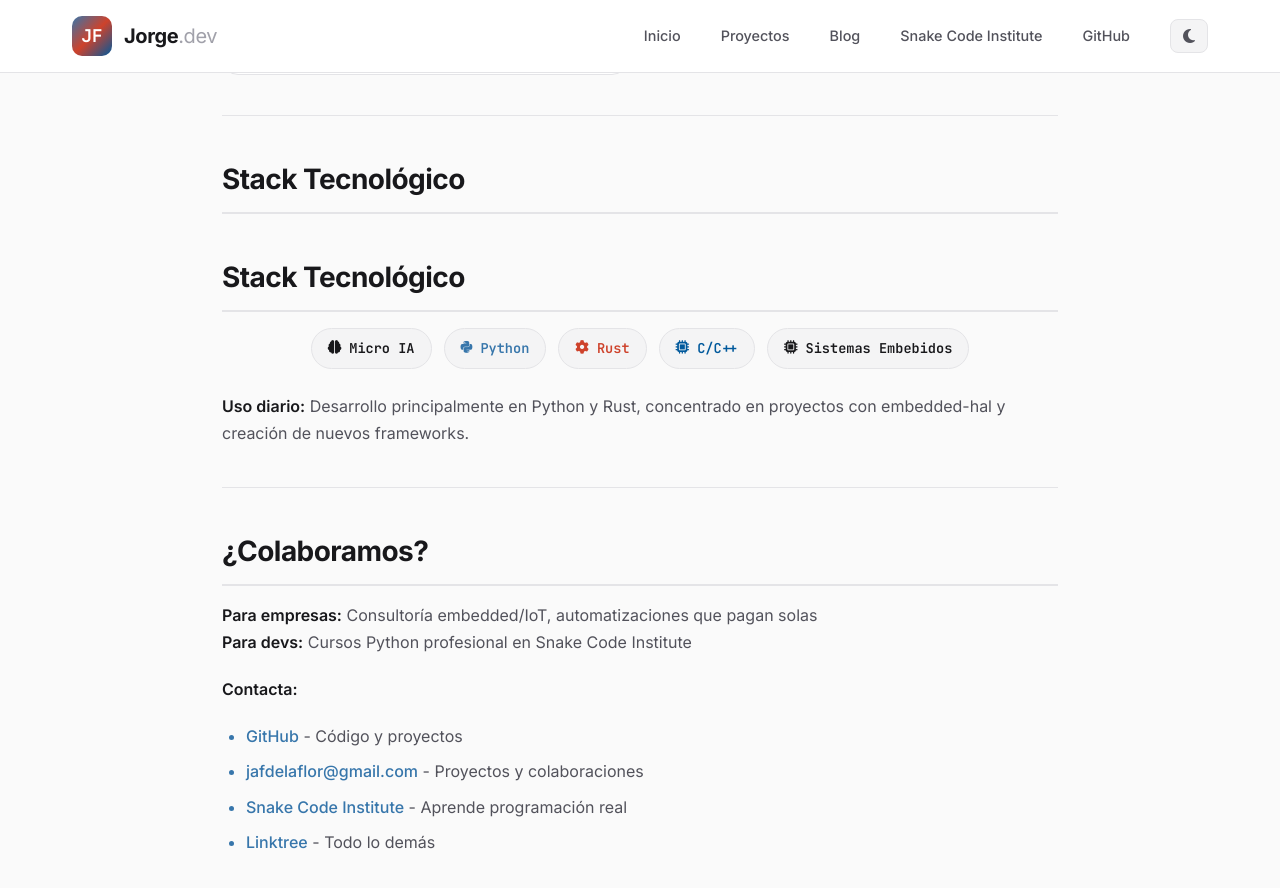
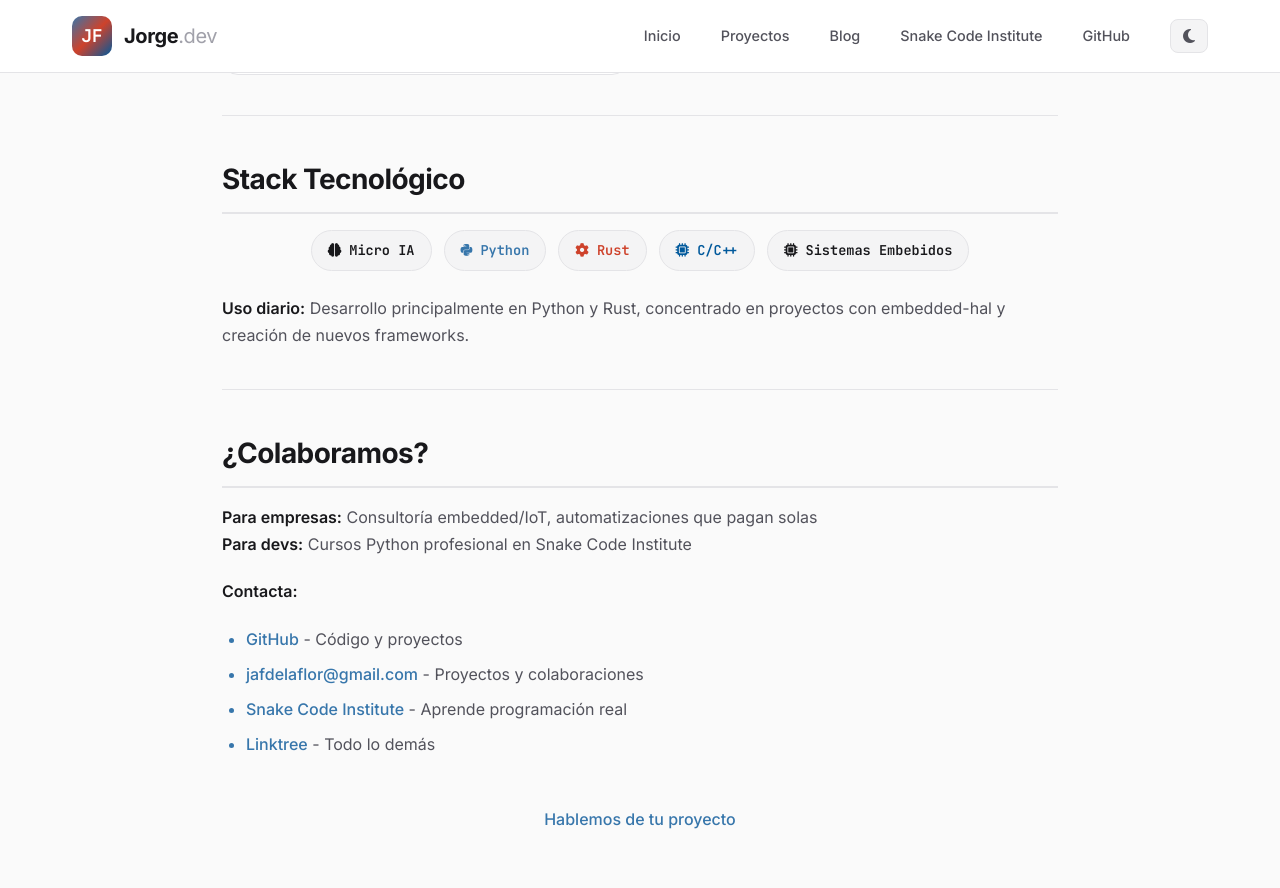
Before and after one commit to Jorge-de-la-Flor/Jorge-de-la-Flor.github.io, a Jekyll site: the page built from index.md, in a window 1280 px wide and 900 px high, scrolled down 1491 px. Shown: the top 888 px of the window. Built offline with Jekyll 4.4.1, drawn with Linux system fonts in a browser that asks for light colours.

Commit message:
update inedx.md

```diff
--- a/index.md
+++ b/index.md
@@ -58,8 +58,6 @@ title: Jorge de la Flor - Software Developer
 
 ## Stack Tecnológico
 
-## Stack Tecnológico
-
 <div class="tech-badges">
   <span class="tech-badge ml"><i class="fas fa-brain"></i> Micro IA</span>
   <span class="tech-badge python"><i class="fab fa-python"></i> Python</span>
```
